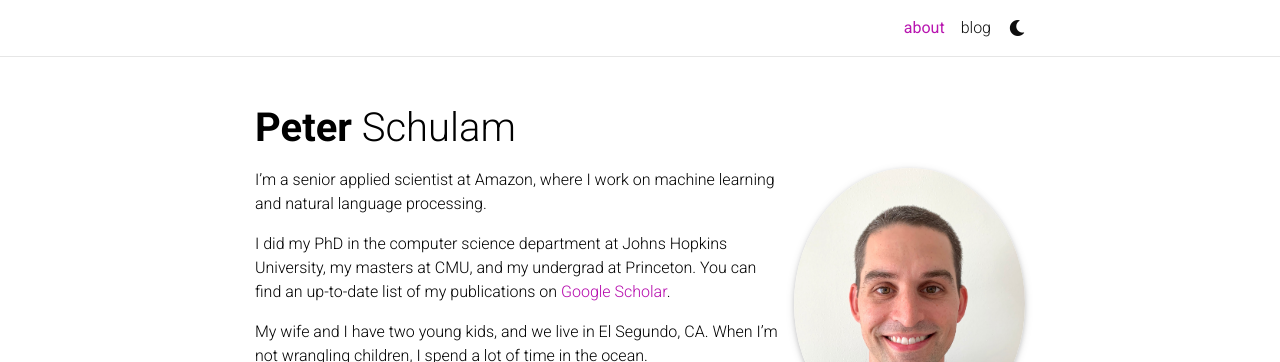
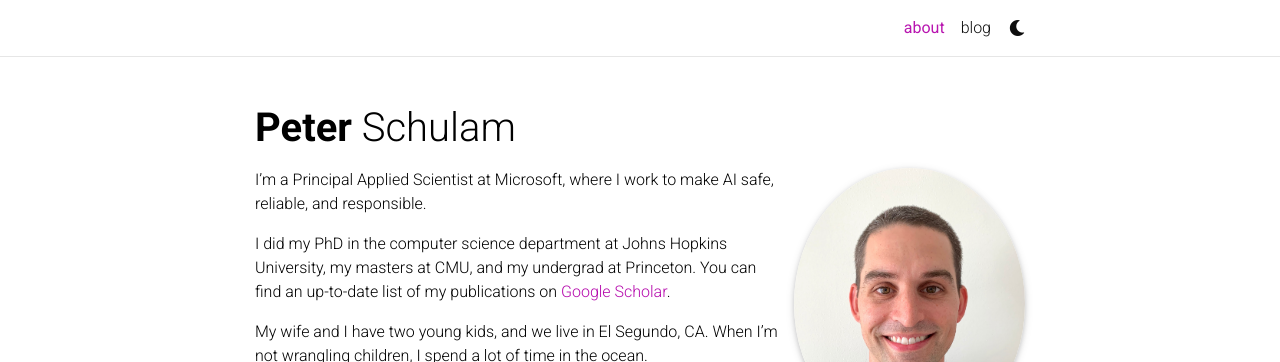
Before and after one commit to pschulam/pschulam.github.io, a Jekyll site: the page built from _pages/about.md, in a window 1280 px wide. Shown: the top 362 px of the page. Built offline with Jekyll 4.4.1, drawn with Linux system fonts in a browser that asks for light colours; full-size pictures stand in for the smaller copies a plugin makes; comment, search, counter and statistics services are not loaded; a style sheet for code colours, icons or effects is not loaded.

Commit message:
Update about page: now Principal Applied Scientist at Microsoft

```diff
--- a/_pages/about.md
+++ b/_pages/about.md
@@ -15,7 +15,7 @@ selected_papers: false # includes a list of papers marked as "selected={true}"
 social: false  # includes social icons at the bottom of the page
 ---
 
-I'm a senior applied scientist at Amazon, where I work on machine learning and natural language processing.
+I'm a Principal Applied Scientist at Microsoft, where I work to make AI safe, reliable, and responsible.
 
 I did my PhD in the computer science department at Johns Hopkins University, my masters at CMU, and my undergrad at Princeton. You can find an up-to-date list of my publications on <a href='https://scholar.google.com/citations?user=GSnIrqwAAAAJ&hl=en'>Google Scholar<a>.
 
```
